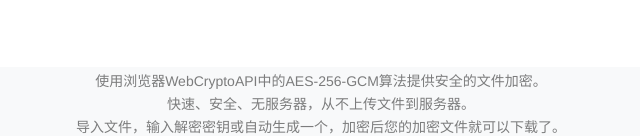
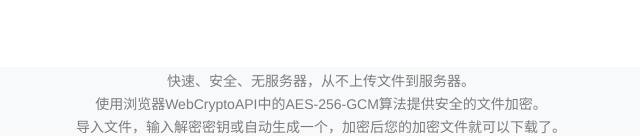
Before and after one commit to hipi/web-crypto, a Vue app: page / in a window 1280 px wide. Shown: the part 661-797 px from the top of the page, without its empty margins (319-959 px from the left). Built offline with nearby package versions, Linux system fonts and the light colour scheme; no server answers.

Commit message:
Update App.vue

```diff
--- a/src/App.vue
+++ b/src/App.vue
@@ -8,10 +8,10 @@
     </div>
     <Crypto />
     <div class="dec">
+      <p>快速、安全、无服务器，从不上传文件到服务器。</p>
       <p>
         使用浏览器WebCryptoAPI中的AES-256-GCM算法提供安全的文件加密。
       </p>
-      <p>快速、安全、无服务器，从不上传文件到服务器。</p>
       <p>
         导入文件，输入解密密钥或自动生成一个，加密后您的加密文件就可以下载了。
       </p>
```
